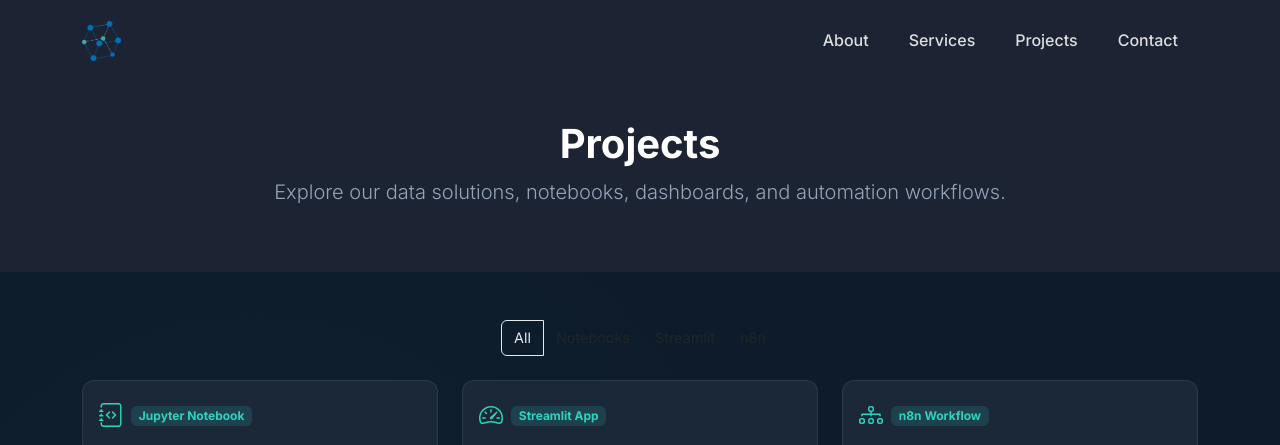
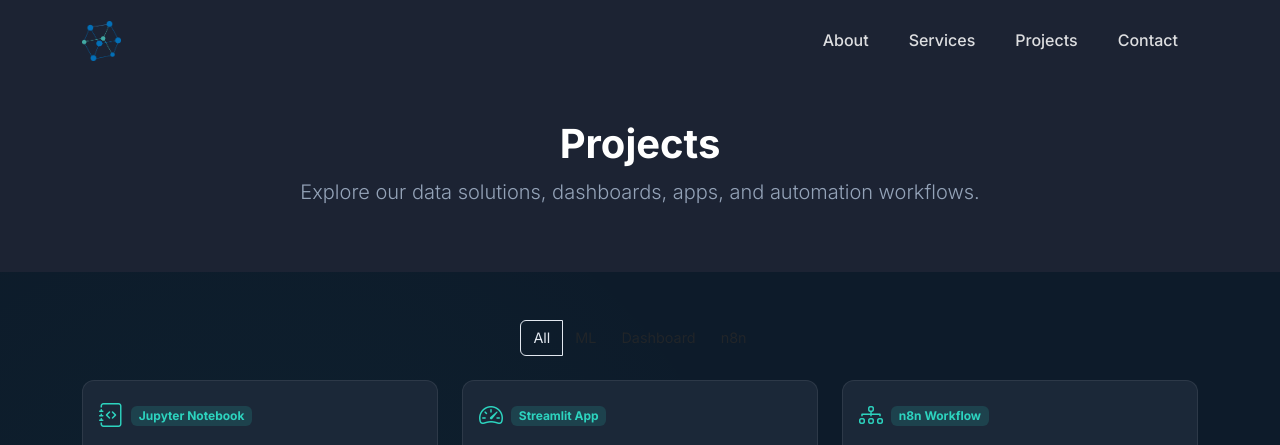
Before and after one commit to big-hub/big-hub.github.io, a Jekyll site: the page built from projects.html, in a window 1280 px wide and 1329 px high. Shown: the top 445 px of the window. Built offline with Jekyll 4.4.1, drawn with Linux system fonts in a browser that asks for light colours.

Commit message:
Update projects.html
Name improving

```diff
--- a/projects.html
+++ b/projects.html
@@ -1,7 +1,7 @@
 ---
 layout: page
 title: Projects
-subtitle: Explore our data solutions, notebooks, dashboards, and automation workflows.
+subtitle: Explore our data solutions, dashboards, apps, and automation workflows.
 permalink: /projects/
 ---
 
@@ -13,8 +13,8 @@ permalink: /projects/
       <div class="col-auto">
         <div class="btn-group filter-buttons" role="group" aria-label="Filter projects">
           <button type="button" class="btn btn-outline-accent active" data-filter="all">All</button>
-          <button type="button" class="btn btn-outline-accent" data-filter="Jupyter Notebook">Notebooks</button>
-          <button type="button" class="btn btn-outline-accent" data-filter="Streamlit App">Streamlit</button>
+          <button type="button" class="btn btn-outline-accent" data-filter="ML app">ML</button>
+          <button type="button" class="btn btn-outline-accent" data-filter="Dashboard">Dashboard</button>
           <button type="button" class="btn btn-outline-accent" data-filter="n8n Workflow">n8n</button>
         </div>
       </div>
```
